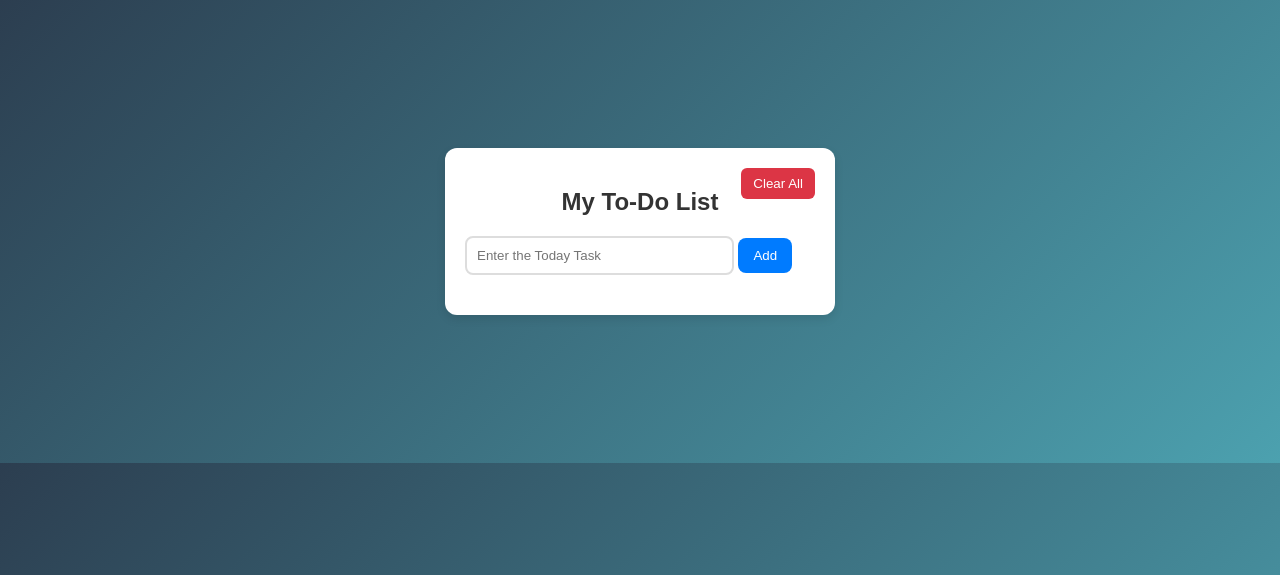
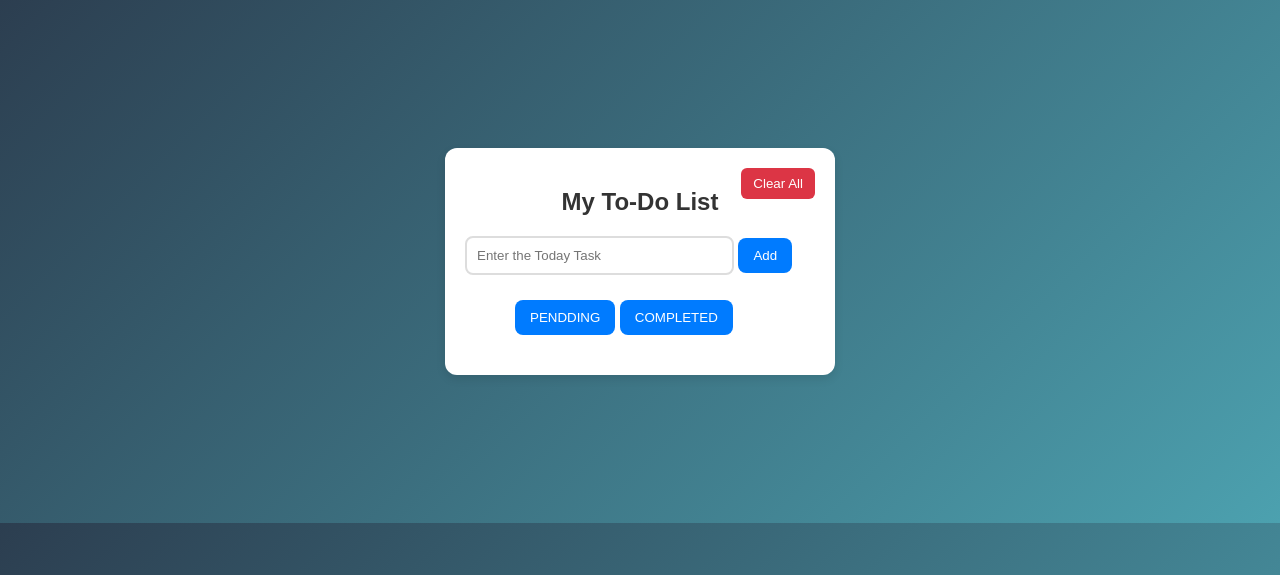
Before and after one commit to KrishPatel1905/Web-Dev, a PHP site: page /todolist.html in a window 1280 px wide. Shown: the top 575 px of the page. Run offline with PHP 8.4, Linux system fonts and the light colour scheme.

Commit message:
Button Added

```diff
--- a/TO DO LIST/script.js
+++ b/TO DO LIST/script.js
@@ -26,8 +26,12 @@ function add() {
   checkbox.onchange = function () {
     if (checkbox.checked) {
       li.style.textDecoration = "line-through ";
+        li.classList.remove("pending");
+  li.classList.add("completed");
     } else {
       li.style.textDecoration = "none";
+        li.classList.remove("completed");
+  li.classList.add("pending");
     }
     saveTask();
   };
@@ -37,6 +41,7 @@ function add() {
 
   task.value = "";
   saveTask();
+  li.classList.add("pending");
 }
 
 let demo = document.getElementById("taskList");
@@ -64,3 +69,16 @@ let task = document.getElementById("task");
       add();
     }
   })
+
+document.getElementById("pendingbtn").onclick = () => {
+  document.querySelectorAll("#taskList li").forEach(li => {
+    li.style.display = li.classList.contains("pending") ? "list-item" : "none";
+  });
+};
+
+
+document.getElementById("completedbtn").onclick = () => {
+  document.querySelectorAll("#taskList li").forEach(li => {
+    li.style.display = li.classList.contains("completed") ? "list-item" : "none";
+  });
+};
--- a/TO DO LIST/style.css
+++ b/TO DO LIST/style.css
@@ -106,3 +106,10 @@ li input[type="checkbox"]:checked {
 #clearBtn:hover {
   background: #a71d2a;
 }
+.tbtn{
+  margin-left: 50px;
+  padding-top: 25px;
+  justify-content: center;
+  align-items: center;
+
+}
--- a/TO DO LIST/todolist.html
+++ b/TO DO LIST/todolist.html
@@ -16,8 +16,14 @@
 
     <input type="text" placeholder="Enter the Today Task" id="task">
 
+
     <button id="clearBtn" onclick="clearall()">Clear All</button>
     <button onclick="add()">Add</button>
+    <div class="tbtn">
+         <button  id="peddingbtn">PENDDING  </button>
+         <button   id="completedbtn">COMPLETED </button>
+         </div>
+
 
     <ul id="taskList"></ul>
   </div>
```
